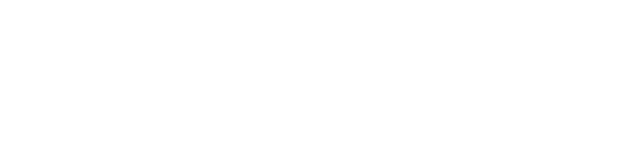
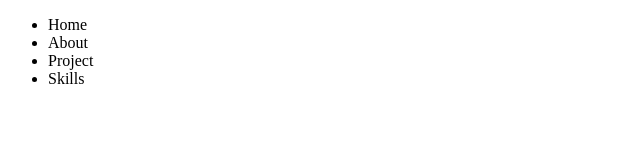
Before and after one commit to Spencer971/Spencer971.github.io, a plain HTML site: page index.html in a window 1280 px wide. Shown: the whole page, without its empty margins (0-640 px from the left). Drawn offline with Linux system fonts and the light colour scheme.

Commit message:
third commit

```diff
--- a/index.html
+++ b/index.html
@@ -6,6 +6,14 @@
     <title>Spencer Palk</title>
 </head>
 <body>
+    <nav>
+        <ul>
+            <li>Home</li>
+            <li>About</li>
+            <li>Project</li>
+            <li>Skills</li>
+        </ul>
+    </nav>
 
 </body>
 </html>
```
